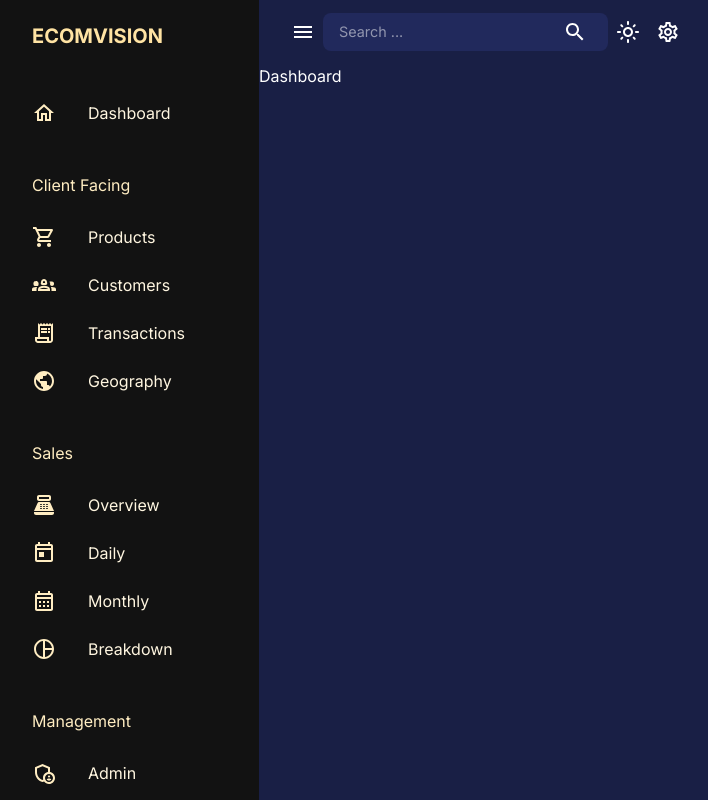
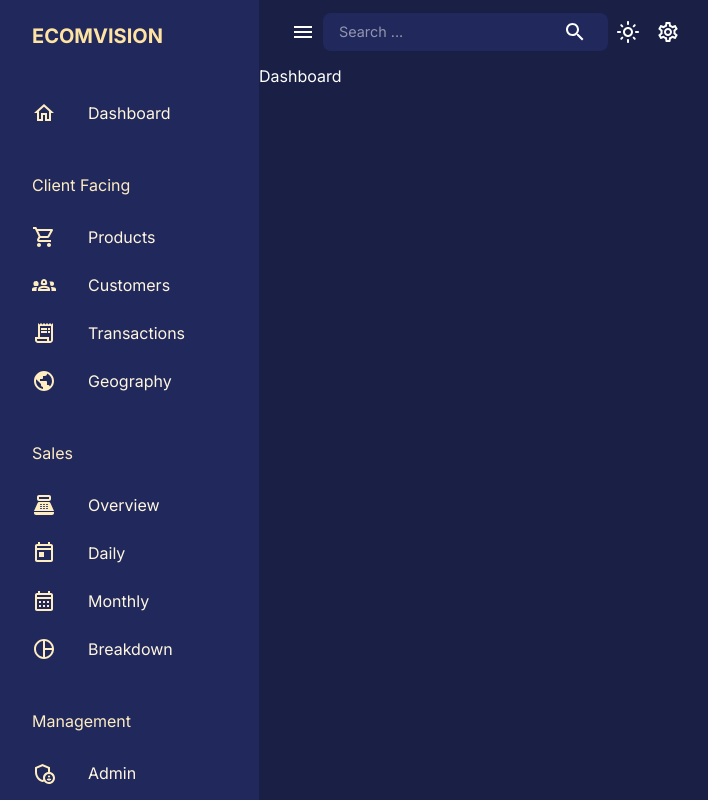
Before and after one commit to anshkush92/admin-dashboard-mern, a React (Create React App) app in the folder client/: page / in a window 1280 px wide. Shown: the whole page, without its empty margins (16-724 px from the left). Built offline with nearby package versions, Linux system fonts and the light colour scheme.

Commit message:
Change to show the sidebar bacgkround color, as written wrong property name

```diff
--- a/client/src/components/Sidebar/Sidebar.jsx
+++ b/client/src/components/Sidebar/Sidebar.jsx
@@ -59,7 +59,7 @@ const Sidebar = ({ drawerWidth, isNonMobile }) => {
             width: drawerWidth,
             "& .MuiDrawer-paper": {
               color: theme.palette.secondary[200],
-              backgrounDColor: theme.palette.background.alt,
+              backgroundColor: theme.palette.background.alt,
               boxSizing: "border-box",
               borderWidth: isNonMobile ? 0 : "2px",
               width: drawerWidth,
```
